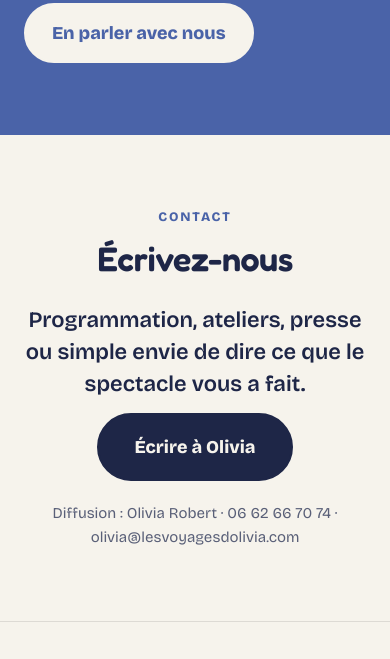
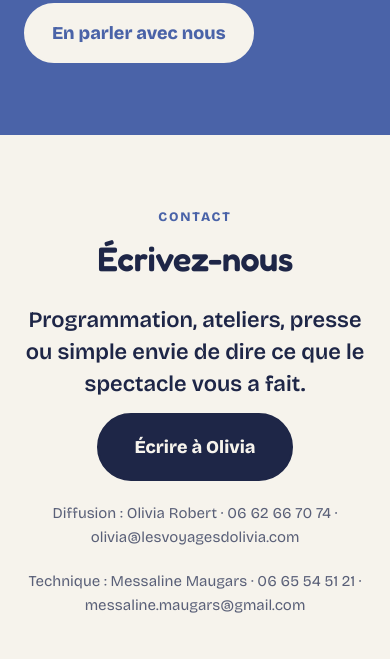
Before and after one commit to nathanaelf2k/si-on-gratte-un-peu, a plain HTML site: page index.html in a window 390 px wide. Shown: the part 8102-8761 px from the top of the page. Drawn offline with nearby package versions, Linux system fonts and the light colour scheme.

Commit message:
Téléphone du contact technique
Co-Authored-By: Claude Opus 5.5 <noreply@anthropic.com>
Claude-Session: https://claude.ai/code/session_015iv3KpxhMXj8G8yvpMH9o3

```diff
--- a/index.html
+++ b/index.html
@@ -218,6 +218,7 @@
       <p class="lead">Programmation, ateliers, presse ou simple envie de dire ce que le spectacle vous a fait.</p>
       <a class="btn btn--big" href="mailto:olivia@lesvoyagesdolivia.com">Écrire à Olivia</a>
       <p class="dates__note">Diffusion : Olivia Robert · 06 62 66 70 74 · olivia@lesvoyagesdolivia.com</p>
+      <p class="dates__note">Technique : Messaline Maugars · 06 65 54 51 21 · messaline.maugars@gmail.com</p>
     </div>
   </section>
 
```
Also changed, not shown: 2 other files.
